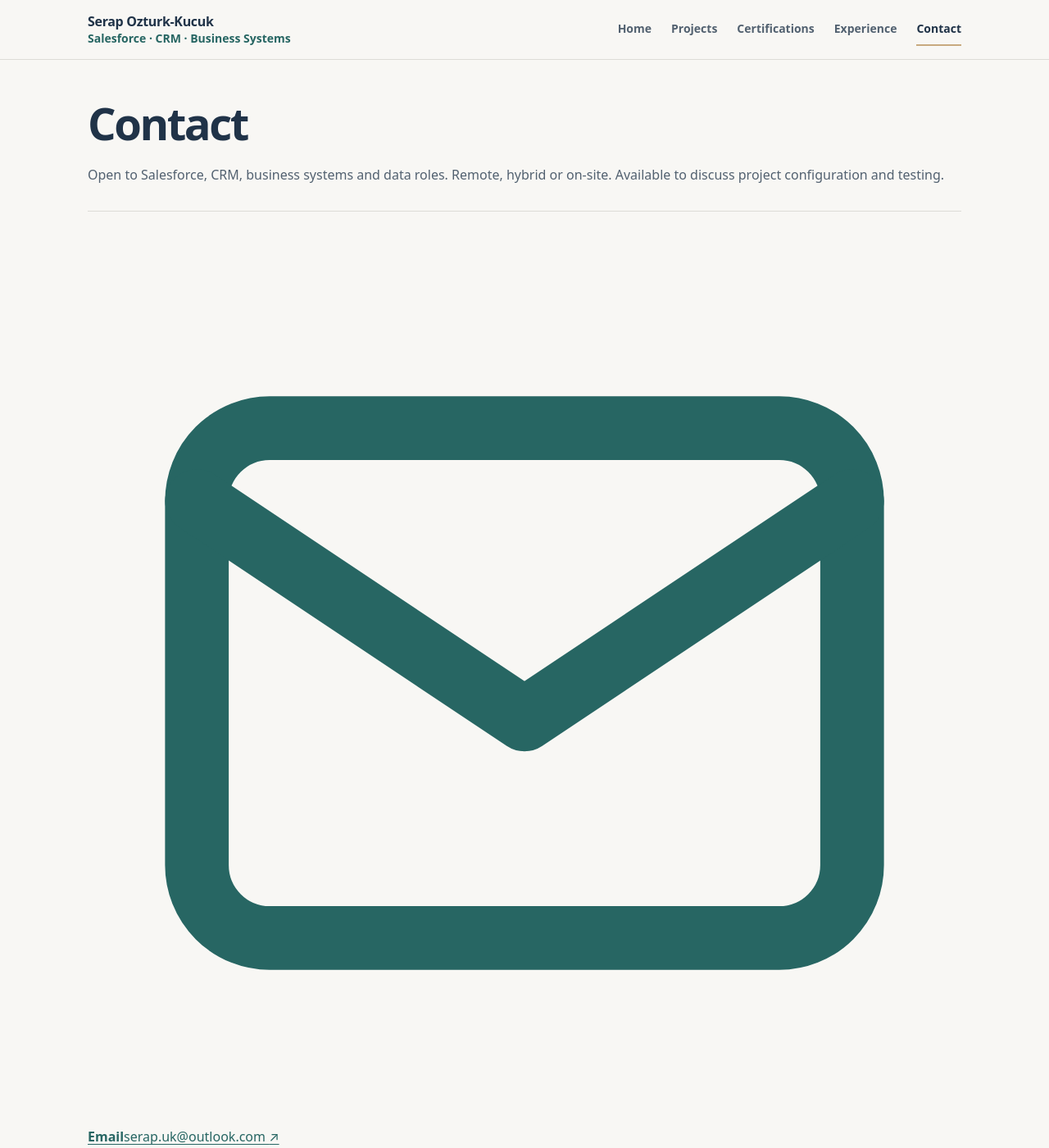
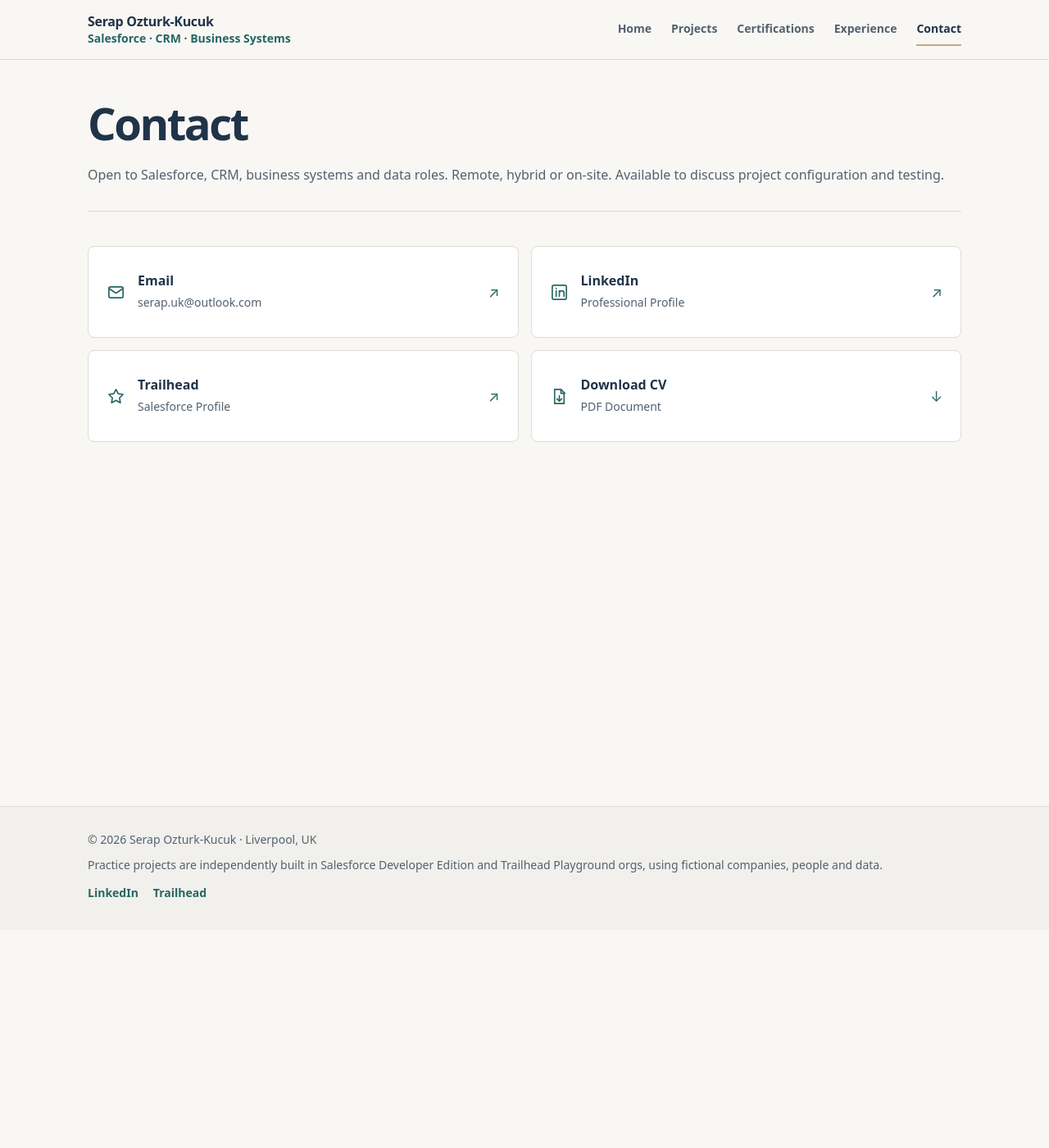
Before and after one commit to serapozturkkucuk/serapozturkkucuk.github.io, a Jekyll site: the page built from contact/index.html, in a window 1280 px wide and 1400 px high. Shown: the whole window at 82% size. Built offline with Jekyll 4.4.1, drawn with Linux system fonts in a browser that asks for light colours.

Commit message:
Adjust screenshot size, employment bullet spacing and matching Contact cards

```diff
--- a/assets/css/style.css
+++ b/assets/css/style.css
@@ -168,10 +168,11 @@ main.wrap :is(.page-head > p, .experience-story > p, .case > p, .project-intro-f
 .experience-skills dt,.experience-skills dd {padding:11px 15px;border-bottom:1px solid var(--line)}
 .experience-skills dt {background:var(--teal-soft)}
 .experience-skills dt:nth-last-of-type(1),.experience-skills dd:last-child {border-bottom:0}
-.experience-project {display:grid;grid-template-columns:minmax(0,1fr) minmax(0,.8fr);overflow:hidden}
+.experience-project {display:grid;grid-template-columns:minmax(0,.78fr) minmax(0,1.22fr);overflow:hidden}
 .experience-project > div {display:grid;justify-items:start;align-content:center;gap:13px;padding:22px}
 .experience-project p {color:var(--ink-soft)}
-.experience-project img {width:100%;height:100%;min-height:210px;object-fit:contain;object-position:center;background:#F3F6F5;border-left:1px solid var(--line)}
+.experience-project-image {display:grid;place-items:center;min-height:320px;background:#F3F6F5;border-left:1px solid var(--line)}
+.experience-project-image img {width:100%;height:auto;max-height:480px;object-fit:contain;object-position:center}
 .jobs {display:grid;gap:15px;list-style:none;margin:0;padding:0}
 .jobs > li {display:grid;grid-template-columns:210px minmax(0,1fr);gap:22px;min-width:0;padding:21px;border-left:3px solid var(--teal)}
 .when,.what {display:grid;align-content:start;gap:9px;min-width:0}
@@ -188,6 +189,21 @@ main.wrap :is(.page-head > p, .experience-story > p, .case > p, .project-intro-f
 .experience-detail-card h2 {font-size:var(--fs-body);margin-bottom:7px}
 .experience-detail-card p {font-size:var(--fs-small)}
 .experience-download-cv .contact-cta {justify-items:start}
+
+/* Requested content layout adjustments */
+.experience-jobs .points {gap:5px}
+.home-end-links .contact-cta {gap:12px;padding:24px}
+.home-end-links .contact-cta h2 {color:var(--ink);font-size:var(--fs-heading)}
+.home-end-links .contact-cta p {color:var(--ink-soft);font-size:var(--fs-body)}
+.contact-link-grid {display:grid;grid-template-columns:repeat(2,minmax(0,1fr));gap:15px}
+.contact-link-card {display:flex;align-items:center;gap:15px;min-width:0;min-height:112px;padding:22px;border:1px solid var(--line);border-radius:var(--radius);background:var(--surface);color:var(--ink);text-decoration:none}
+.contact-link-card:hover,.contact-link-card:focus-visible {border-color:var(--teal);color:var(--ink)}
+.contact-link-card svg {flex:none;width:23px;height:23px;color:var(--teal-ink)}
+.contact-link-text {display:grid;gap:5px;min-width:0;flex:1}
+.contact-link-text strong {font-weight:730;line-height:1.25}
+.contact-link-text > span {font-size:var(--fs-small);color:var(--ink-soft);overflow-wrap:anywhere}
+.contact-link-arrow {flex:none;color:var(--teal-ink);font-size:1.1rem}
+@media(max-width:650px){.contact-link-grid {grid-template-columns:minmax(0,1fr);gap:12px}.contact-link-card {min-height:90px;padding:17px}}
 
 /* Project detail and evidence */
 .crumb {font-size:var(--fs-small);color:var(--ink-soft)}
@@ -278,7 +294,8 @@ figure.shot figcaption {font-size:var(--fs-small);color:var(--ink-soft)}
   .hero-proof-media {min-height:210px}
   .hero-proof-foot {align-content:center}
   .split,.badges,.experience-project {grid-template-columns:minmax(0,1fr)}
-  .experience-project img {border-left:0;border-top:1px solid var(--line);max-height:310px;min-height:200px}
+  .experience-project-image {border-left:0;border-top:1px solid var(--line);min-height:240px}
+  .experience-project-image img {max-height:410px}
   .jobs > li {grid-template-columns:minmax(0,1fr);gap:15px}
   .experience-detail-row {grid-template-columns:repeat(2,minmax(0,1fr))}
   .showcase-gallery {grid-template-columns:minmax(0,1fr);grid-template-rows:auto}
```
